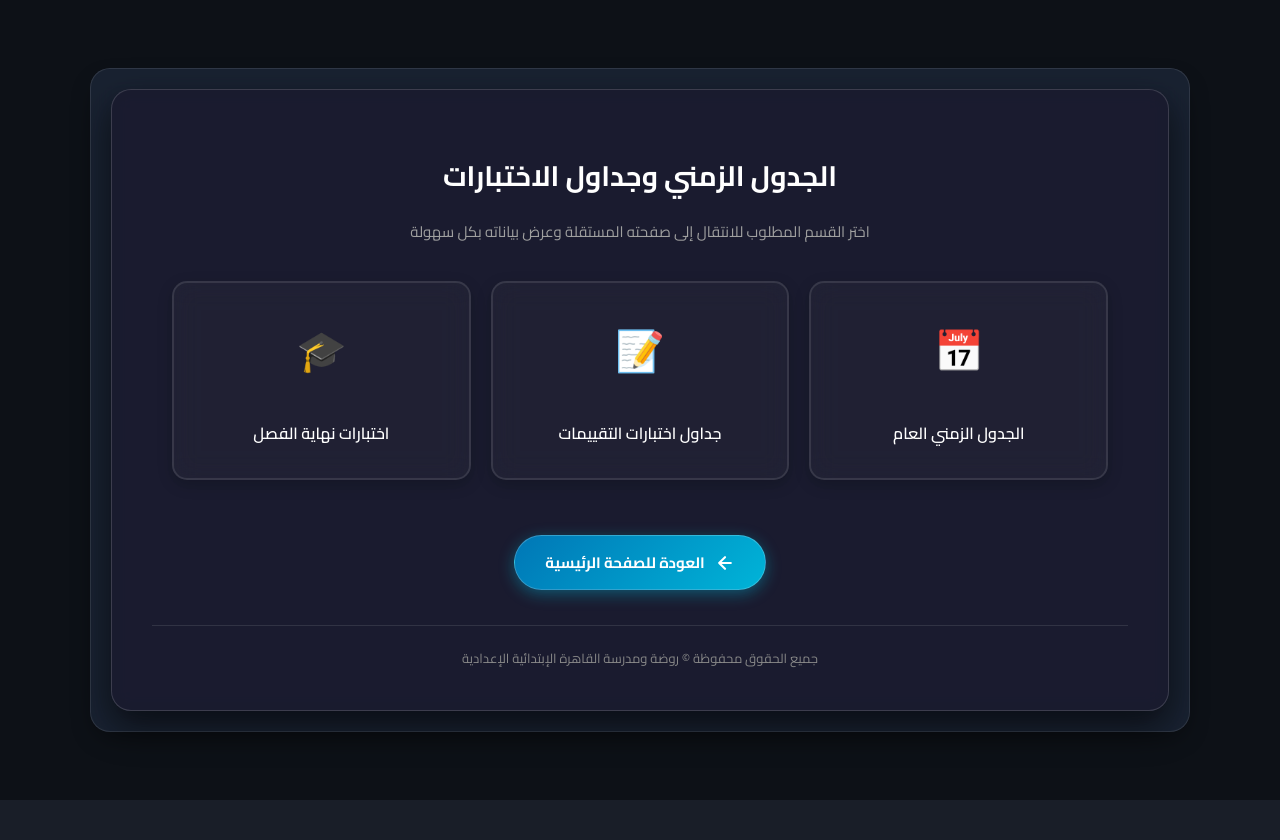
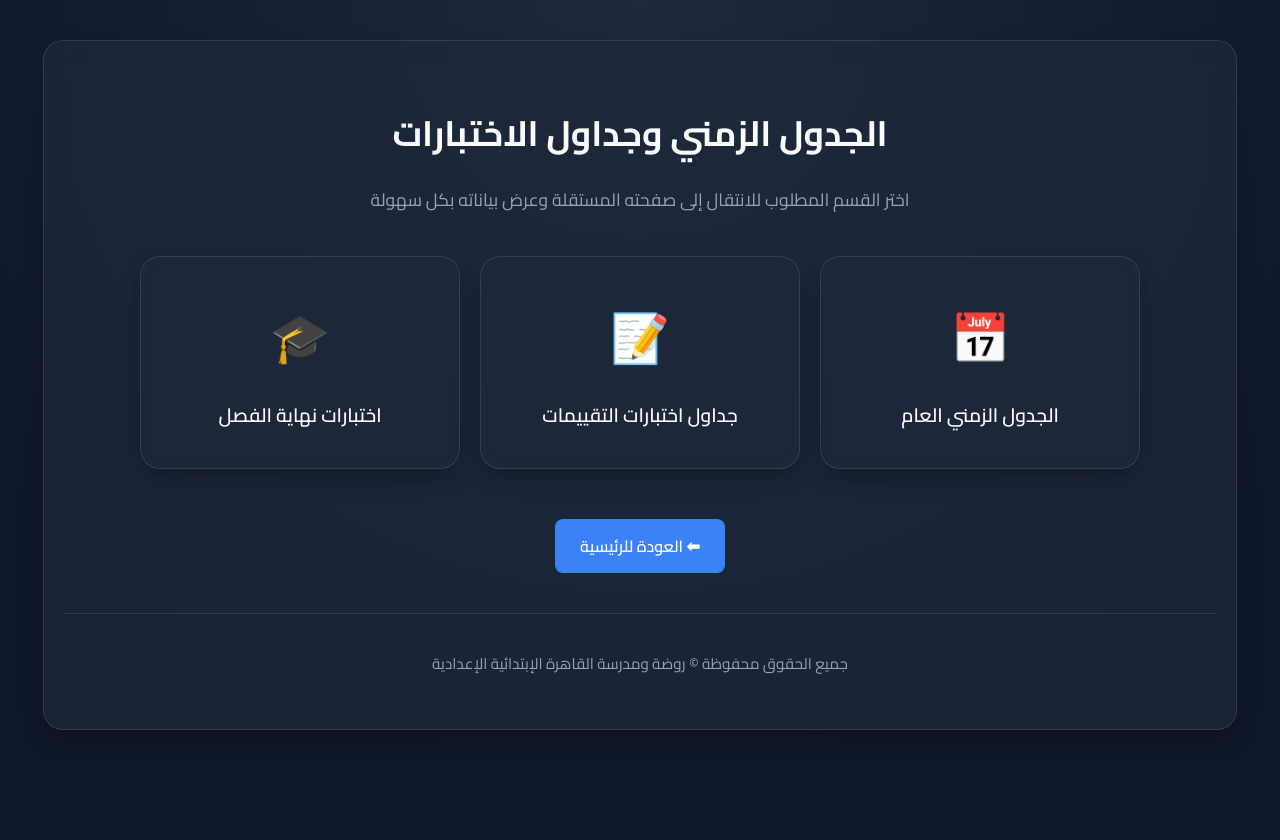
Before and after one commit to CairoSchool/Cairo.School.Platform-Alwakrah, a Flask app: page /exams_timeline in a window 1280 px wide. Before the commit the page ends 800 px from the top, so only its background shows below. Run offline with Flask 3, Linux system fonts and the light colour scheme.

Commit message:
Add files via upload

```diff
--- a/templates/exams_timeline.html
+++ b/templates/exams_timeline.html
@@ -6,137 +6,33 @@
     <title>الجدول الزمني وجداول الاختبارات</title>
     <link rel="stylesheet" href="{{ url_for('static', filename='style.css') }}">
     <style>
-        /* استخدام الـ style العام للموقع لضمان تطابق الخلفية والأنماط */
-        body {
-            background: var(--bg-main, #0d1117);
-            color: var(--text-main, #fff);
-            font-family: 'Cairo', Tahoma, sans-serif;
-            margin: 0;
-            padding: 0;
-            display: flex;
-            justify-content: center;
-            align-items: center;
-            min-height: 100vh;
-        }
-        .container {
-            width: 100%;
-            max-width: 1100px;
-            padding: 20px;
-            box-sizing: border-box;
-        }
-        .main-form-box {
-            background: var(--box-bg, rgba(26, 26, 46, 0.85));
-            border: 1px solid rgba(255, 255, 255, 0.15);
-            border-radius: 20px;
-            padding: 40px;
-            box-shadow: 0 15px 35px rgba(0,0,0,0.6);
-            text-align: center;
-            backdrop-filter: blur(10px);
-        }
-        .hero-section h1 {
-            font-size: 28px;
-            margin-bottom: 10px;
-            color: #fff;
-            font-weight: 700;
-        }
-        .hero-section p {
-            color: #a0a0a0;
-            font-size: 15px;
-            margin-bottom: 35px;
-        }
-        /* ضبط المربعات الثلاثة لتكون في صف واحد بجانب بعضها مع مرونة للشاشات الصغيرة */
-        .services-grid {
-            display: flex;
-            justify-content: center;
-            align-items: stretch;
+        /* تنسيق خاص لشبكة الأقسام الثلاثة لضمان ظهورها في صف واحد وبشكل متناسق */
+        .services-grid-3 {
+            display: grid;
+            grid-template-columns: repeat(3, 1fr);
             gap: 20px;
-            flex-wrap: nowrap;
-            margin: 30px 0;
-        }
-        .service-card {
-            display: flex;
-            flex-direction: column;
-            align-items: center;
-            justify-content: center;
-            text-align: center;
-            padding: 30px 20px;
-            border-radius: 15px;
-            background: rgba(255, 255, 255, 0.03);
-            border: 2px solid rgba(255, 255, 255, 0.1);
-            transition: all 0.3s ease;
-            width: 30%;
-            min-width: 220px;
-            color: #fff;
-            text-decoration: none;
-            box-shadow: 0 5px 15px rgba(0,0,0,0.2);
-        }
-        .service-card:hover {
-            border-color: #00b4d8;
-            background: rgba(0, 180, 216, 0.12);
-            transform: translateY(-6px);
-            box-shadow: 0 10px 25px rgba(0, 180, 216, 0.3);
-        }
-        .service-card h3 {
-            margin-top: 15px;
-            font-size: 16px;
-            font-weight: 600;
-        }
-        .service-card span {
-            font-size: 40px;
+            max-width: 1000px;
+            margin: 40px auto;
+            padding: 0 20px;
         }
 
-        /* زر العودة الحديث والاحترافي */
-        .btn-modern-back {
-            display: inline-flex;
-            align-items: center;
-            gap: 10px;
-            padding: 12px 30px;
-            background: linear-gradient(135deg, #0077b6, #00b4d8);
-            color: #fff;
-            border-radius: 50px;
-            text-decoration: none;
-            font-weight: bold;
-            font-size: 15px;
-            margin-top: 25px;
-            box-shadow: 0 4px 15px rgba(0, 180, 216, 0.4);
-            transition: all 0.3s ease;
-            border: 1px solid rgba(255,255,255,0.2);
-        }
-        .btn-modern-back:hover {
-            background: linear-gradient(135deg, #005f87, #0096c7);
-            transform: translateY(-3px);
-            box-shadow: 0 6px 20px rgba(0, 180, 216, 0.6);
-        }
-
-        .footer-note {
-            margin-top: 35px;
-            border-top: 1px solid rgba(255, 255, 255, 0.1);
-            padding-top: 20px;
-            font-size: 13px;
-            color: #888;
-        }
-
-        /* تحويل الشاشات الصغيرة جداً لتصبح عمودية لضمان عدم تداخل التصميم */
         @media (max-width: 768px) {
-            .services-grid {
-                flex-wrap: wrap;
-            }
-            .service-card {
-                width: 100%;
+            .services-grid-3 {
+                grid-template-columns: 1fr;
             }
         }
     </style>
 </head>
 <body>
+
     <div class="container">
-        <div class="main-form-box">
         <div class="hero-section">
             <h1>الجدول الزمني وجداول الاختبارات</h1>
             <p>اختر القسم المطلوب للانتقال إلى صفحته المستقلة وعرض بياناته بكل سهولة</p>
         </div>
 
-            <!-- المربعات الثلاثة في صف واحد -->
-            <div class="services-grid">
+        <!-- القوائم الثلاثة في صف واحد ومطابقة لتصميم باقي الموقع -->
+        <div class="services-grid-3">
             <a href="/exams_timeline/timeline" class="service-card">
                 <span>📅</span>
                 <h3>الجدول الزمني العام</h3>
@@ -151,17 +47,14 @@
             </a>
         </div>
 
-            <div>
-                <a href="/" class="btn-modern-back">
-                    <svg width="20" height="20" viewBox="0 0 24 24" fill="none" stroke="currentColor" stroke-width="2.5" stroke-linecap="round" stroke-linejoin="round"><path d="M19 12H5M12 19l-7-7 7-7"/></svg>
-                    العودة للصفحة الرئيسية
-                </a>
+        <div style="margin-top: 30px;">
+            <a href="/" class="btn">⬅ العودة للرئيسية</a>
         </div>
 
-            <div class="footer-note">
-                جميع الحقوق محفوظة © روضة ومدرسة القاهرة الإبتدائية الإعدادية
+        <div class="footer-copyright">
+            <p>جميع الحقوق محفوظة © روضة ومدرسة القاهرة الإبتدائية الإعدادية</p>
         </div>
     </div>
-    </div>
+
 </body>
 </html>
```
Also changed, not shown: templates/index.html (+10 -1 lines). Lines whose indentation alone changed are shown as unchanged.
